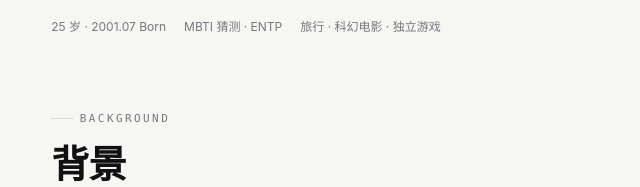
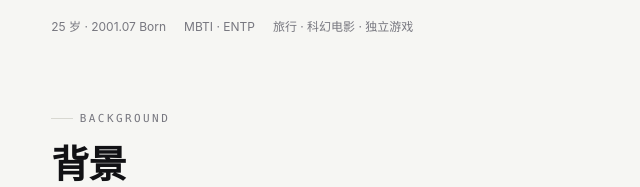
Before and after one commit to yushengw0702-prog/portfolio-ai-builder-v3, a plain HTML site: page index.html in a window 1280 px wide. Shown: the part 499-686 px from the top of the page, 0-640 px from the left. Drawn offline with Linux system fonts and the light colour scheme.

Commit message:
Refine MBTI label on portfolio cover

```diff
--- a/index.html
+++ b/index.html
@@ -662,7 +662,7 @@ function buildCover(){
       </div>
       <div class="cover-personal" aria-label="个人信息">
         <span>${age} 岁 · 2001.07 Born</span>
-        <span>MBTI 猜测 · ENTP</span>
+        <span>MBTI · ENTP</span>
         <span>旅行 · 科幻电影 · 独立游戏</span>
       </div>
     </div>
```
